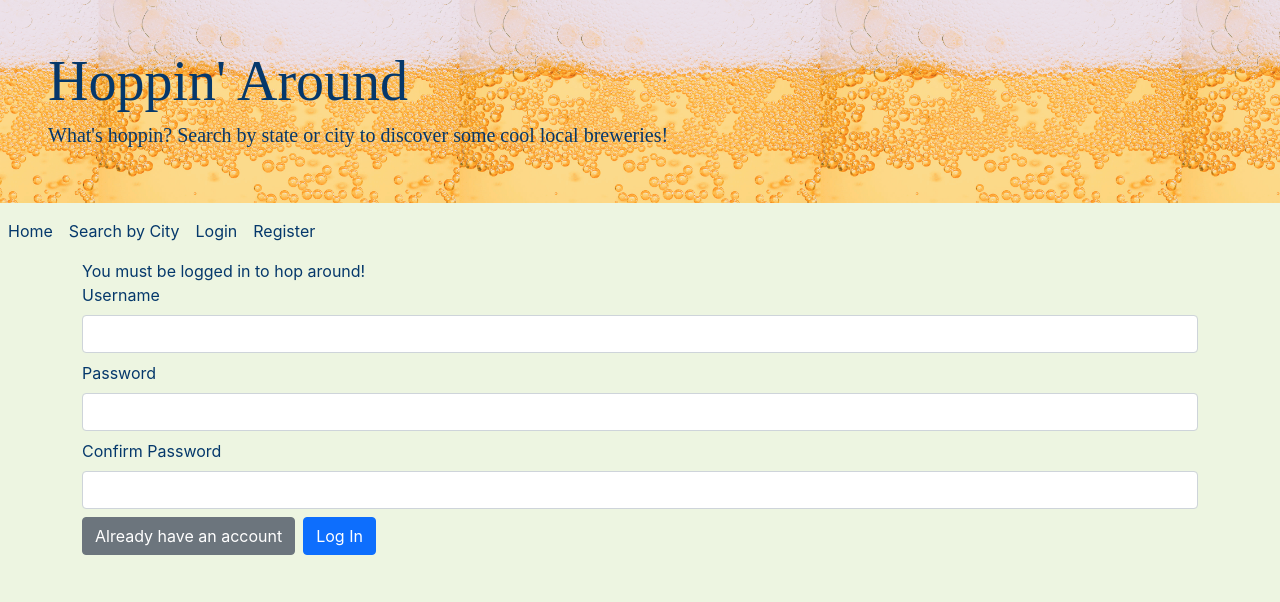
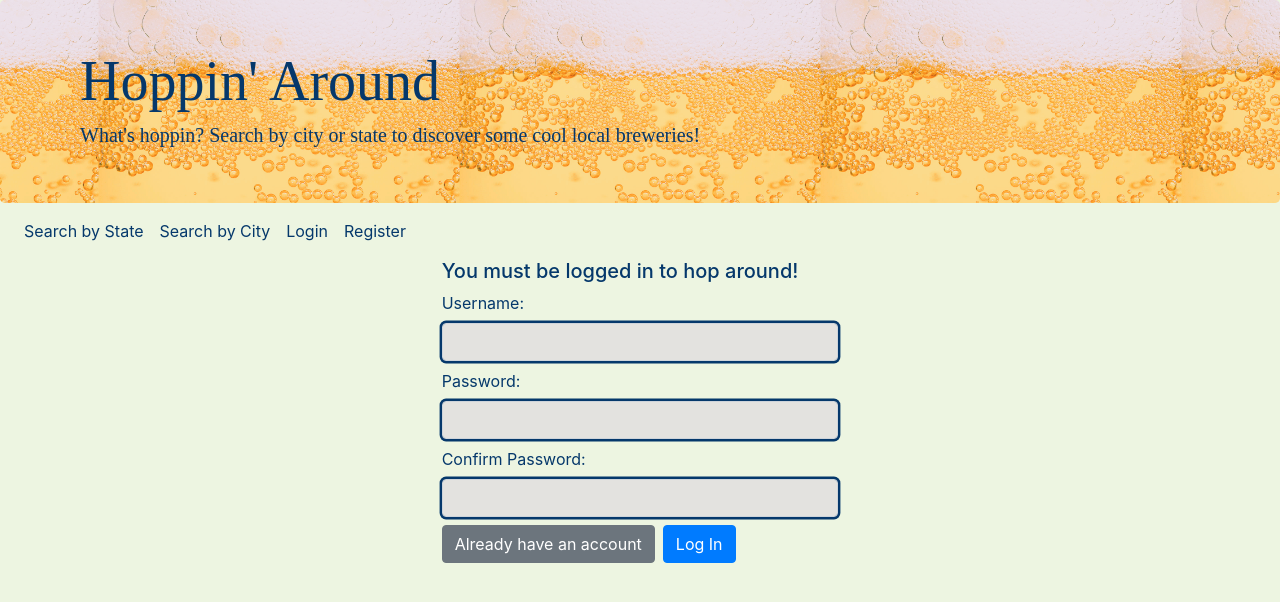
Before and after one commit to misn0147/hoppin-around, a React (Create React App) app in the folder client/: page /register in a window 1280 px wide. Shown: the top 602 px of the page. Built offline with nearby package versions, Linux system fonts and the light colour scheme; a web font is replaced by a local one.

Commit message:
coordinates feature

```diff
--- a/client/public/index.html
+++ b/client/public/index.html
@@ -15,6 +15,8 @@
             href="https://fonts.googleapis.com/css2?family=Sofia&family=Tillana:wght@500&display=swap"
             rel="stylesheet"
         />
+        <link rel="stylesheet" href="https://maxcdn.bootstrapcdn.com/bootstrap/4.4.1/css/bootstrap.min.css">
+
     </head>
     <body>
         <noscript>You need to enable JavaScript to run this app.</noscript>
@@ -34,5 +36,6 @@
             integrity="sha384-JZR6Spejh4U02d8jOt6vLEHfe/JQGiRRSQQxSfFWpi1MquVdAyjUar5+76PVCmYl"
             crossorigin="anonymous"
         ></script>
+        <script src="https://kit.fontawesome.com/a076d05399.js"></script>
     </body>
 </html>
--- a/client/src/App.js
+++ b/client/src/App.js
@@ -24,24 +24,24 @@ function App() {
                     <NavBar />
                     <Switch>
                         <Route path="/login">
-                            {userStatus?.user ? <Redirect to="/" /> : <Login />}
+                            {userStatus?.user ? (
+                                <Redirect to="/locationSearch" />
+                            ) : (
+                                <Login />
+                            )}
                         </Route>
                         <Route path="/register">
                             {userStatus?.user ? (
-                                <Redirect to="/" />
+                                <Redirect to="/locationSearch" />
                             ) : (
                                 <Register />
                             )}
                         </Route>
                         <Route exact path="/">
-                            {userStatus?.user ? (
-                                <Home />
-                            ) : (
-                                <Redirect to="/login" />
-                            )}
+                            <Home />
                         </Route>
                         <Route path="/locationSearch">
-                            <CoordinateSearch />
+                                <CoordinateSearch />
                         </Route>
                     </Switch>
                 </AuthContext.Provider>
@@ -51,3 +51,10 @@ function App() {
 }
 
 export default App;
+
+
+// {userStatus?.user ? (
+//     <CoordinateSearch />
+// ) : (
+//     <Redirect to="/login" />
+// )}
--- a/client/src/components/Jumbotron.js
+++ b/client/src/components/Jumbotron.js
@@ -12,7 +12,7 @@ function Jumbotron() {
                             </h1>
                             <h2 className="lead subtitle-font">
                                 <strong>
-                                    What's hoppin? Search by state or city to
+                                    What's hoppin? Search by city or state to
                                     discover some cool local breweries!
                                 </strong>
                             </h2>
--- a/client/src/components/Login.js
+++ b/client/src/components/Login.js
@@ -55,16 +55,16 @@ function Login() {
             ))}
 
         <form onSubmit={handleSubmit}>
-            <div className="container">
-            <div>You must be logged in to hop around!</div>
+            <div className="container col-4">
+            <h5>You must be logged in to hop around!</h5>
             <div className="mb-2">
-                <label htmlFor="username" className="form-label">Username</label>
-                <input type="text" id="username" name="username" className="form-control" required
+                <label htmlFor="username" className="form-label">Username:</label>
+                <input type="text" id="username" name="username" className="form-control form-color" required
                     onChange={(event) => setUsername(event.target.value)} />
             </div>
             <div className="mb-2">
-                <label htmlFor="password" className="form-label">Password</label>
-                <input type="password" id="password" name="password" className="form-control" required
+                <label htmlFor="password" className="form-label">Password:</label>
+                <input type="password" id="password" name="password" className="form-control form-color" required
                     onChange={(event) => setPassword(event.target.value)} />
             </div>
             <div>
--- a/client/src/components/NavBar.js
+++ b/client/src/components/NavBar.js
@@ -14,17 +14,25 @@ function NavBar() {
                     aria-expanded="false"
                     aria-label="Toggle navigation"
                 >
-                    <span className="navbar-toggler-icon"></span>
+                    <span className="navbar-toggler-icon">
+                    <i className="fas fa-beer"></i>
+                    </span>
                 </button>
-                <div className="collapse navbar-collapse" id="navbarNavAltMarkup">
+                <div
+                    className="collapse navbar-collapse"
+                    id="navbarNavAltMarkup"
+                >
                     <div className="navbar-nav mr-auto">
                         <span className="nav-item">
                             <Link to="/" className="nav-link mx-auto">
-                                Home
+                                Search by State
                             </Link>
                         </span>
                         <span className="nav-item">
-                            <Link to="/locationSearch" className="nav-link mx-auto">
+                            <Link
+                                to="/locationSearch"
+                                className="nav-link mx-auto"
+                            >
                                 Search by City
                             </Link>
                         </span>
--- a/client/src/components/Register.js
+++ b/client/src/components/Register.js
@@ -56,21 +56,21 @@ function Register({userStatus}) {
             ))}
 
         <form onSubmit={handleSubmit}>
-            <div className="container">
-            <div>You must be logged in to hop around!</div>
+            <div className="container col-4">
+            <h5>You must be logged in to hop around!</h5>
             <div className="mb-2">
-                <label htmlFor="username" className="form-label">Username</label>
-                <input type="text" id="username" name="username" className="form-control" required
+                <label htmlFor="username" className="form-label">Username:</label>
+                <input type="text" id="username" name="username" className="form-control form-color" required
                     onChange={(event) => setUsername(event.target.value)} />
             </div>
             <div className="mb-2">
-                <label htmlFor="password" className="form-label">Password</label>
-                <input type="password" id="password" name="password" className="form-control" required
+                <label htmlFor="password" className="form-label">Password:</label>
+                <input type="password" id="password" name="password" className="form-control form-color" required
                     onChange={(event) => setPassword(event.target.value)} />
             </div>
             <div className="mb-2">
-                <label htmlFor="password" className="form-label">Confirm Password</label>
-                <input type="password" id="password" name="password" className="form-control" required
+                <label htmlFor="password" className="form-label">Confirm Password:</label>
+                <input type="password" id="password" name="password" className="form-control form-color" required
                     onChange={(event) => setPassword(event.target.value)} />
             </div>
             <div>
--- a/client/src/index.css
+++ b/client/src/index.css
@@ -8,8 +8,6 @@ body {
   -moz-osx-font-smoothing: grayscale;
   background-color: #edf5e1;
 }
-
-
 
 code {
   font-family: source-code-pro, Menlo, Monaco, Consolas, 'Courier New',
@@ -24,10 +22,31 @@ code {
   color: #05386b;
 }
 
+.nav-link:focus, .nav-link:hover{
+  font-weight: bold;
+  color: #05386b;
+}
+
+.nav-icon-color{
+  color: #05386b;
+}
+
+.navbar-toggler {
+  border: solid;
+  color: #05386b;
+}
+
+.navbar-toggler-icon {
+  border: solid;
+  color: #05386b;
+}
+
+
 .jumbotron {
   background-image: url(beerbubbles.jpg);
   background-size:contain;
   background-position:center;
+  margin-bottom: 0;
 }
 
 .grid-color{
```
